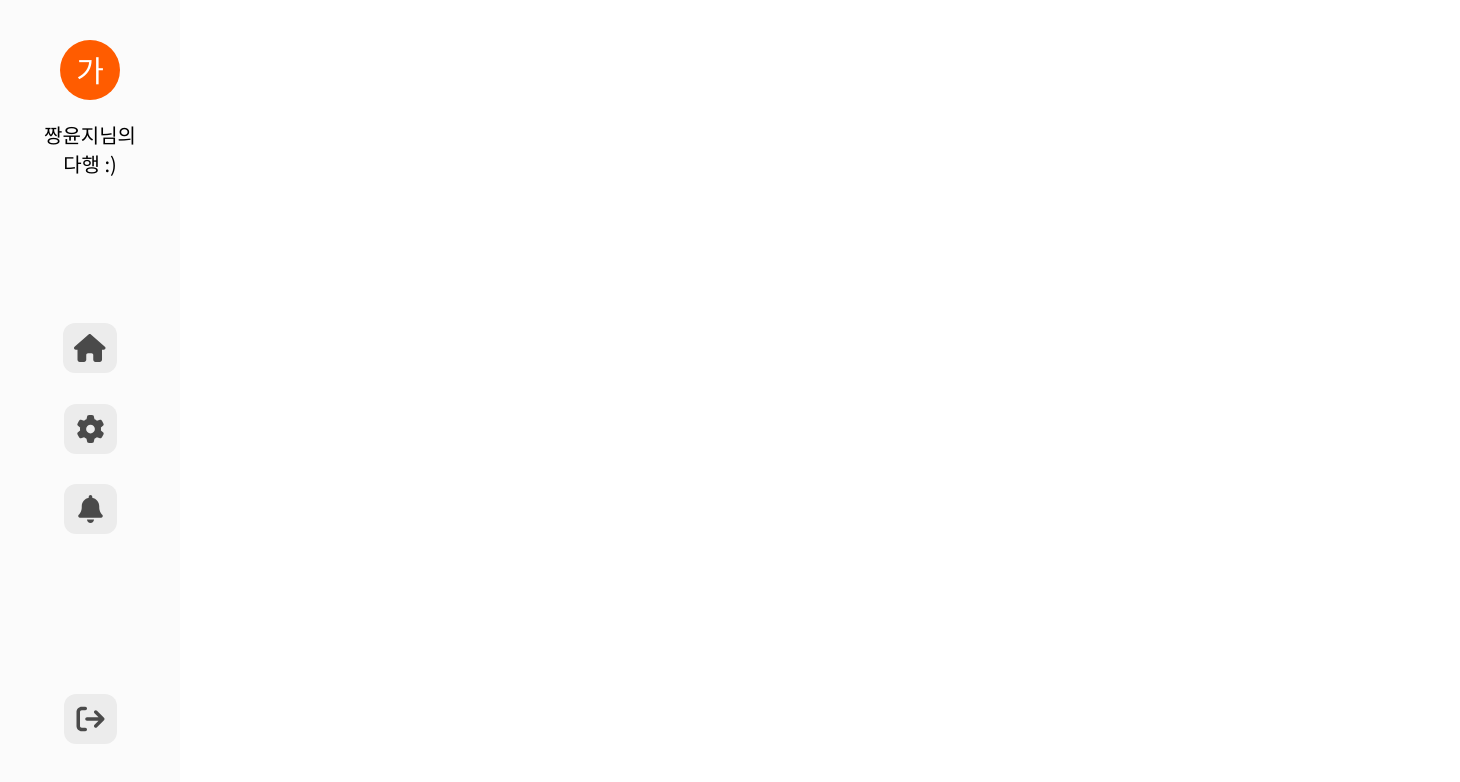
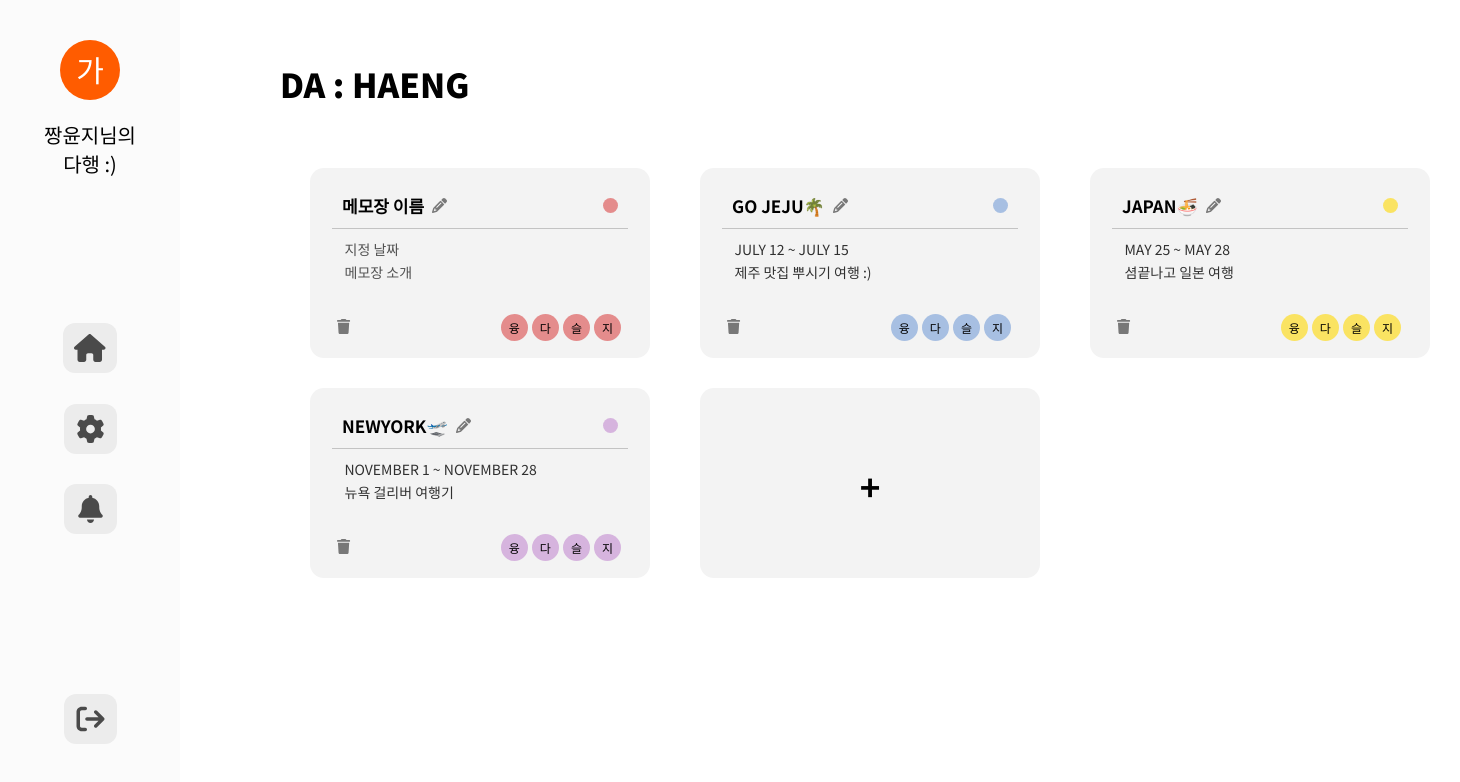
Before and after one commit to Da-Haeng/Front-end, a React (Create React App) app: page /main in a window 1280 px wide. Shown: the top 782 px of the page, 1460 px wide, since content can reach past the window. Built offline with nearby package versions, Linux system fonts and the light colour scheme; the HTML template or start-up script is replaced by a standard one.

Commit message:
feat Main Page Memo list from yunji

```diff
--- /dev/null
+++ b/src/MainPage/Main.css
@@ -0,0 +1,151 @@
+.main {
+  display: flex;
+  width: 100%;
+  height: 100%;
+}
+
+.main-container {
+  display: flex;
+  width: 100%;
+  height: 100%;
+  margin-left: 180px;
+  flex-direction: column;
+  padding: 60px 100px;
+}
+
+.main-title {
+  font-size: 33px;
+  font-weight: 800;
+}
+
+.main-memolist {
+  display: grid;
+  grid-template-columns: 390px 390px 390px;
+  grid-template-rows: 220px 220px 220px;
+  width: 80%;
+  margin-top: 60px;
+  margin-left: 30px;
+}
+
+.main-memo {
+  display: flex;
+  width: 340px;
+  height: 190px;
+  padding: 25px 22px;
+  justify-content: center;
+  align-items: center;
+  flex-direction: column;
+  background-color: #f3f3f3;
+  border-radius: 14px;
+  padding-bottom: 20px;
+}
+
+.main-memotitle {
+  display: flex;
+  width: 100%;
+  justify-content: space-between;
+  align-items: center;
+  padding-bottom: 10px;
+  border-bottom: 1px solid rgba(0, 0, 0, 0.2);
+  margin-bottom: 10px;
+}
+
+.main-memotitle-left {
+  display: flex;
+  justify-content: center;
+  align-items: center;
+  text-align: center;
+  margin-left: 10px;
+}
+
+.main-memotitle-left span {
+  font-size: 17px;
+  font-weight: 700;
+  margin-right: 8px;
+}
+
+.pencil-icon {
+  font-size: 15px;
+  opacity: 0.5;
+}
+
+.main-memotitle-right {
+  width: 15px;
+  height: 15px;
+  margin-right: 10px;
+  background-color: #e48c8c;
+  border-radius: 50%;
+}
+
+.main-memocontext {
+  display: flex;
+  width: 100%;
+  height: 80%;
+  justify-content: flex-start;
+  align-items: flex-start;
+  flex-direction: column;
+  margin-left: 25px;
+}
+
+.main-memodate,
+.main-memointro {
+  margin-bottom: 3px;
+  background-color: transparent;
+  border: none;
+  font-size: 14px;
+  font-weight: 400;
+  opacity: 0.8;
+  width: 100%;
+}
+
+.main-memodate:focus,
+.main-memointro:focus {
+  outline: none;
+}
+
+.main-memodate::placeholder,
+.main-memointro::placeholder {
+  color: #292929;
+}
+
+.main-memobottom {
+  display: flex;
+  width: 100%;
+  justify-content: space-between;
+  align-items: center;
+  padding: 0 5px;
+}
+
+.main-memomember span {
+  font-size: 12px;
+  font-weight: 400;
+  background-color: #e48c8c;
+  padding: 5px 8px;
+  border-radius: 50%;
+  text-align: center;
+  margin: 2px;
+}
+
+.trash-icon {
+  font-size: 15px;
+  opacity: 0.5;
+}
+
+.mem2-1,
+.mem2-2 span {
+  background-color: #a7bfe2;
+}
+
+.mem3-1,
+.mem3-2 span {
+  background-color: #fae362;
+}
+.mem4-1,
+.mem4-2 span {
+  background-color: #d6b4de;
+}
+
+.memo-plus {
+  font-size: 35px;
+  font-weight: 700;
+}
--- a/src/MainPage/Main.tsx
+++ b/src/MainPage/Main.tsx
@@ -1,10 +1,173 @@
-import SideBar from "../CommonPage/SideBar/SideBar"
+import React, { useState } from "react";
+import SideBar from "../CommonPage/SideBar/SideBar";
+import "./Main.css";
+import { FontAwesomeIcon } from "@fortawesome/react-fontawesome";
+import { faPencil } from "@fortawesome/free-solid-svg-icons";
+import { faTrash } from "@fortawesome/free-solid-svg-icons";
+
+// interface memo {
+//   title: string;
+//   date: string;
+//   info: string;
+// }
+
+// let state: memo[] = [
+//   {
+//     title: "GO JEJU🌴",
+//     date: "JULY 12 ~ JULY 15",
+//     info: "제주 맛집 뿌시기 여행 :)",
+//   },
+//   {
+//     title: "JAPAN🍜",
+//     date: "MAY 25 ~ MAY 28",
+//     info: "셤끝나고 일본 여행",
+//   },
+//   {
+//     title: "NEWYORK🛫",
+//     date: "NOVEMBER 1 ~ NOVEMBER 28",
+//     info: "뉴욕 걸리버 여행기",
+//   },
+// ];
 
 const MainPage = () => {
-    return (
-        <div>
-            <SideBar/>
+  return (
+    <div className="main">
+      <SideBar />
+      <div className="main-container">
+        <h1 className="main-title">DA : HAENG</h1>
+        <div className="main-memolist">
+          <div className="main-memo">
+            <div className="main-memotitle">
+              <div className="main-memotitle-left">
+                <span>메모장 이름</span>
+                <FontAwesomeIcon icon={faPencil} className="pencil-icon" />
+              </div>
+              <div className="main-memotitle-right"></div>
+            </div>
+            <div className="main-memocontext">
+              <input
+                type="text"
+                className="main-memodate"
+                placeholder="지정 날짜"
+              />
+              <input
+                type="text"
+                className="main-memointro"
+                placeholder="메모장 소개"
+              />
+            </div>
+            <div className="main-memobottom">
+              <FontAwesomeIcon icon={faTrash} className="trash-icon" />
+              <div className="main-memomember">
+                <span>융</span>
+                <span>다</span>
+                <span>슬</span>
+                <span>지</span>
+              </div>
+            </div>
+          </div>
+          <div className="main-memo">
+            <div className="main-memotitle">
+              <div className="main-memotitle-left">
+                <span>GO JEJU🌴</span>
+                <FontAwesomeIcon icon={faPencil} className="pencil-icon" />
+              </div>
+              <div className="main-memotitle-right mem2-1"></div>
+            </div>
+            <div className="main-memocontext">
+              <input
+                type="text"
+                className="main-memodate"
+                placeholder="지정 날짜"
+                value="JULY 12 ~ JULY 15"
+              />
+              <input
+                type="text"
+                className="main-memointro"
+                placeholder="메모장 소개"
+                value="제주 맛집 뿌시기 여행 :)"
+              />
+            </div>
+            <div className="main-memobottom">
+              <FontAwesomeIcon icon={faTrash} className="trash-icon" />
+              <div className="main-memomember mem2-2">
+                <span>융</span>
+                <span>다</span>
+                <span>슬</span>
+                <span>지</span>
+              </div>
+            </div>
+          </div>
+          <div className="main-memo">
+            <div className="main-memotitle">
+              <div className="main-memotitle-left">
+                <span>JAPAN🍜</span>
+                <FontAwesomeIcon icon={faPencil} className="pencil-icon" />
+              </div>
+              <div className="main-memotitle-right mem3-1"></div>
+            </div>
+            <div className="main-memocontext">
+              <input
+                type="text"
+                className="main-memodate"
+                placeholder="지정 날짜"
+                value="MAY 25 ~ MAY 28"
+              />
+              <input
+                type="text"
+                className="main-memointro"
+                placeholder="메모장 소개"
+                value="셤끝나고 일본 여행"
+              />
+            </div>
+            <div className="main-memobottom">
+              <FontAwesomeIcon icon={faTrash} className="trash-icon" />
+              <div className="main-memomember mem3-2">
+                <span>융</span>
+                <span>다</span>
+                <span>슬</span>
+                <span>지</span>
+              </div>
+            </div>
+          </div>
+          <div className="main-memo">
+            <div className="main-memotitle">
+              <div className="main-memotitle-left">
+                <span>NEWYORK🛫</span>
+                <FontAwesomeIcon icon={faPencil} className="pencil-icon" />
+              </div>
+              <div className="main-memotitle-right mem4-1"></div>
+            </div>
+            <div className="main-memocontext">
+              <input
+                type="text"
+                className="main-memodate"
+                placeholder="지정 날짜"
+                value="NOVEMBER 1 ~ NOVEMBER 28"
+              />
+              <input
+                type="text"
+                className="main-memointro"
+                placeholder="메모장 소개"
+                value="뉴욕 걸리버 여행기"
+              />
+            </div>
+            <div className="main-memobottom">
+              <FontAwesomeIcon icon={faTrash} className="trash-icon" />
+              <div className="main-memomember mem4-2">
+                <span>융</span>
+                <span>다</span>
+                <span>슬</span>
+                <span>지</span>
+              </div>
+            </div>
+          </div>
+          <div className="main-memo">
+            <span className="memo-plus">+</span>
+          </div>
         </div>
-    )
-}
+      </div>
+    </div>
+  );
+};
 export default MainPage;
```
